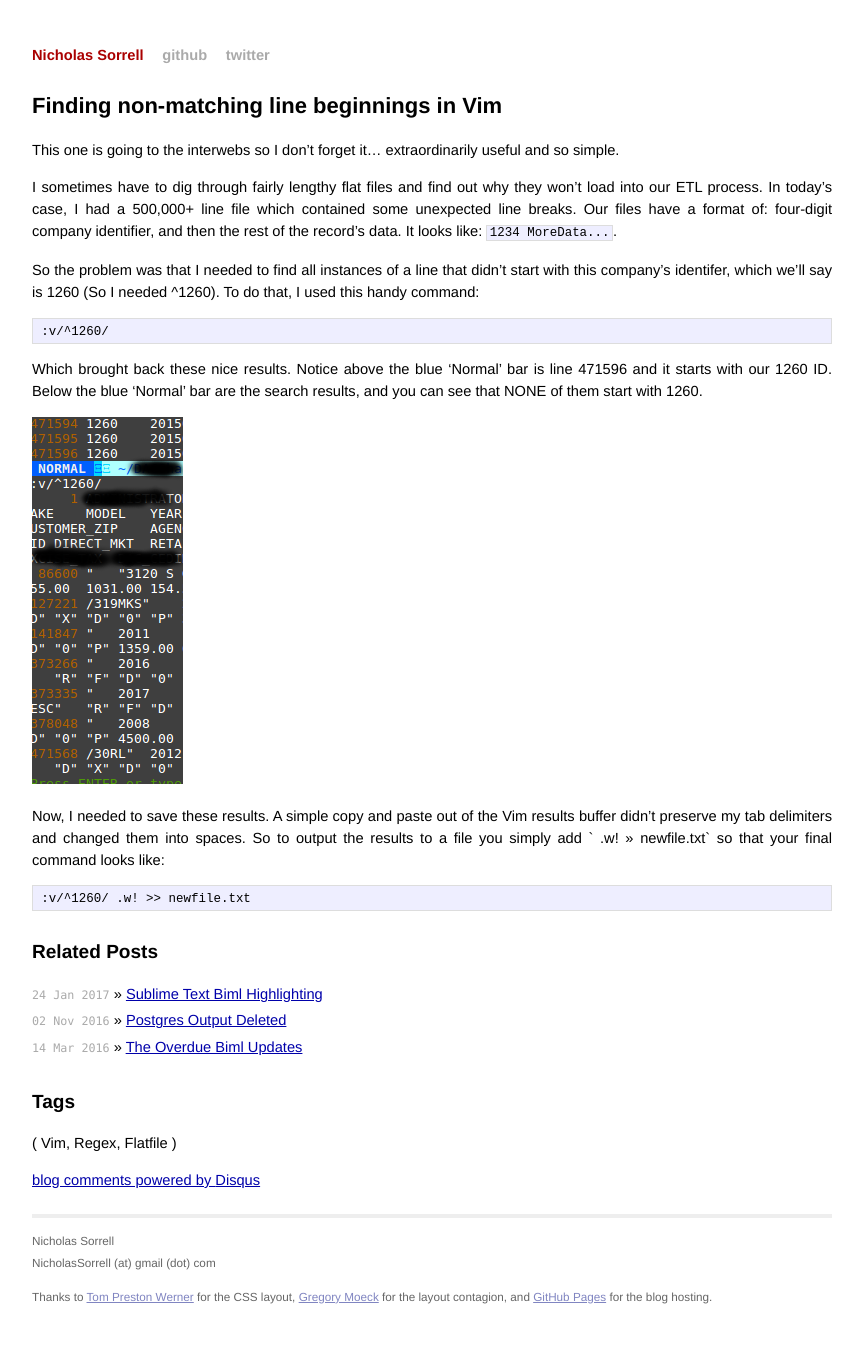
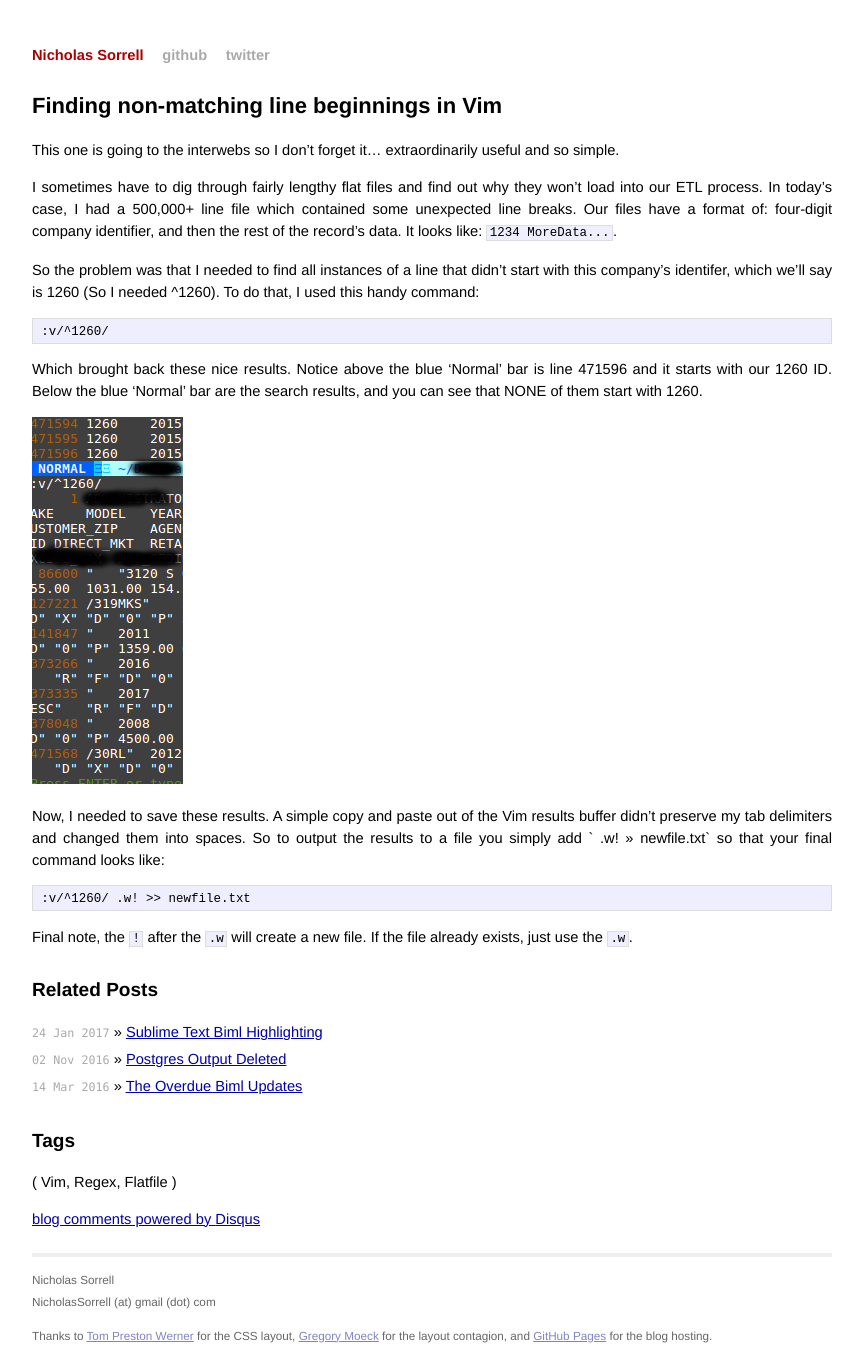
Before and after one commit to sorrell/sorrell.github.com, a Jekyll site: the page built from _posts/2017-01-25-Finding-non-matching-line-beginnings-in-Vim.md, in a window 1280 px wide. Shown: the whole page, without its empty margins (208-1071 px from the left). Built offline with Jekyll 4.4.1, drawn with Linux system fonts in a browser that asks for light colours; Markdown is read by kramdown in place of the engine named in the settings; comment, search, counter and statistics services are not loaded; before the commit the page ends 1320 px from its top, so only the background shows below that.

Commit message:
Updated ending of vim post

````diff
--- a/_posts/2017-01-25-Finding-non-matching-line-beginnings-in-Vim.md
+++ b/_posts/2017-01-25-Finding-non-matching-line-beginnings-in-Vim.md
@@ -31,3 +31,5 @@ so that your final command looks like:
 ```
 :v/^1260/ .w! >> newfile.txt
 ```
+
+Final note, the `!` after the `.w` will create a new file.  If the file already exists, just use the `.w`.
````
